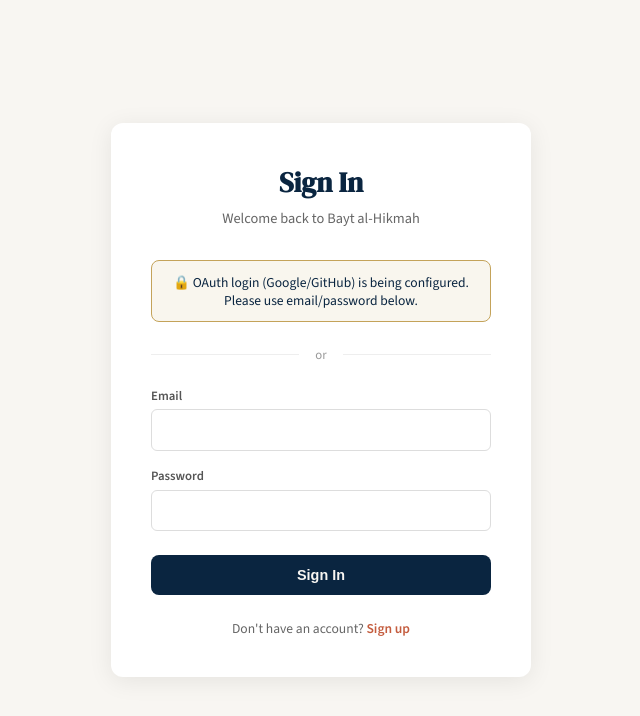
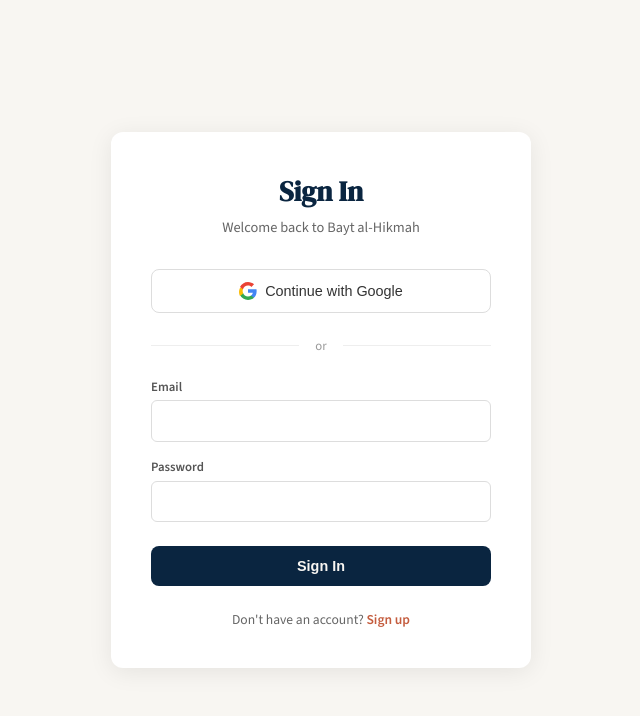
Before and after one commit to facelessmagister/bayt-al-hikmah, a Next.js app: page /login in a window 1280 px wide. Shown: the top 716 px of the page, without its empty margins (319-959 px from the left). Built offline with nearby package versions, Linux system fonts and the light colour scheme; no server answers.

Commit message:
Enable Google OAuth only (remove GitHub)
- Login page: Google OAuth button restored, GitHub removed
- Signup page: Google OAuth button only, GitHub removed
- Google OAuth configured in Supabase

```diff
--- a/src/app/login/page.tsx
+++ b/src/app/login/page.tsx
@@ -79,21 +79,32 @@
 
         {/* OAuth buttons */}
         <div style={{ display: 'flex', flexDirection: 'column', gap: '0.75rem', marginBottom: '1.5rem' }}>
-          <div
+          <button
+            onClick={() => handleOAuthLogin('google')}
+            disabled={loading}
             style={{
+              display: 'flex',
+              alignItems: 'center',
+              justifyContent: 'center',
+              gap: '0.5rem',
+              width: '100%',
               padding: '0.75rem',
               borderRadius: '8px',
-              border: '1px solid #c4a35a',
-              background: 'rgba(196, 163, 90, 0.1)',
-              fontSize: '0.85rem',
-              color: '#0a2540',
-              textAlign: 'center',
+              border: '1px solid #ddd',
+              background: '#fff',
+              cursor: 'pointer',
+              fontSize: '0.9rem',
+              color: '#333',
             }}
           >
-            🔒 OAuth login (Google/GitHub) is being configured.
-            <br />
-            Please use email/password below.
-          </div>
+            <svg width="18" height="18" viewBox="0 0 18 18">
+              <path fill="#4285F4" d="M17.64 9.2c0-.637-.057-1.251-.164-1.84H9v3.481h4.844c-.209 1.125-.843 2.078-1.793 2.716v2.254h2.9c1.7-1.564 2.683-3.87 2.683-6.611z"/>
+              <path fill="#34A853" d="M9 18c2.43 0 4.467-.806 5.956-2.18l-2.9-2.254c-.806.54-1.836.86-3.056.86-2.35 0-4.344-1.587-5.053-3.727H.96v2.332C2.44 15.983 5.48 18 9 18z"/>
+              <path fill="#FBBC05" d="M3.947 10.7c-.18-.54-.282-1.116-.282-1.71s.102-1.17.282-1.71V5.948H.96C.348 7.173 0 8.548 0 9.99s.348 2.817.96 4.042l2.987-2.332z"/>
+              <path fill="#EA4335" d="M9 3.58c1.32 0 2.508.454 3.44 1.345l2.58-2.58C13.463.891 11.426 0 9 0 5.48 0 2.44 2.017.96 4.958L3.947 7.29c.71-2.14 2.703-3.71 5.053-3.71z"/>
+            </svg>
+            Continue with Google
+          </button>
         </div>
 
         <div style={{ display: 'flex', alignItems: 'center', gap: '1rem', marginBottom: '1.5rem' }}>
```
Also changed, not shown: src/app/signup/page.tsx (+0 -23 lines), 1 other file (tests, documents, lock files or other folders).
